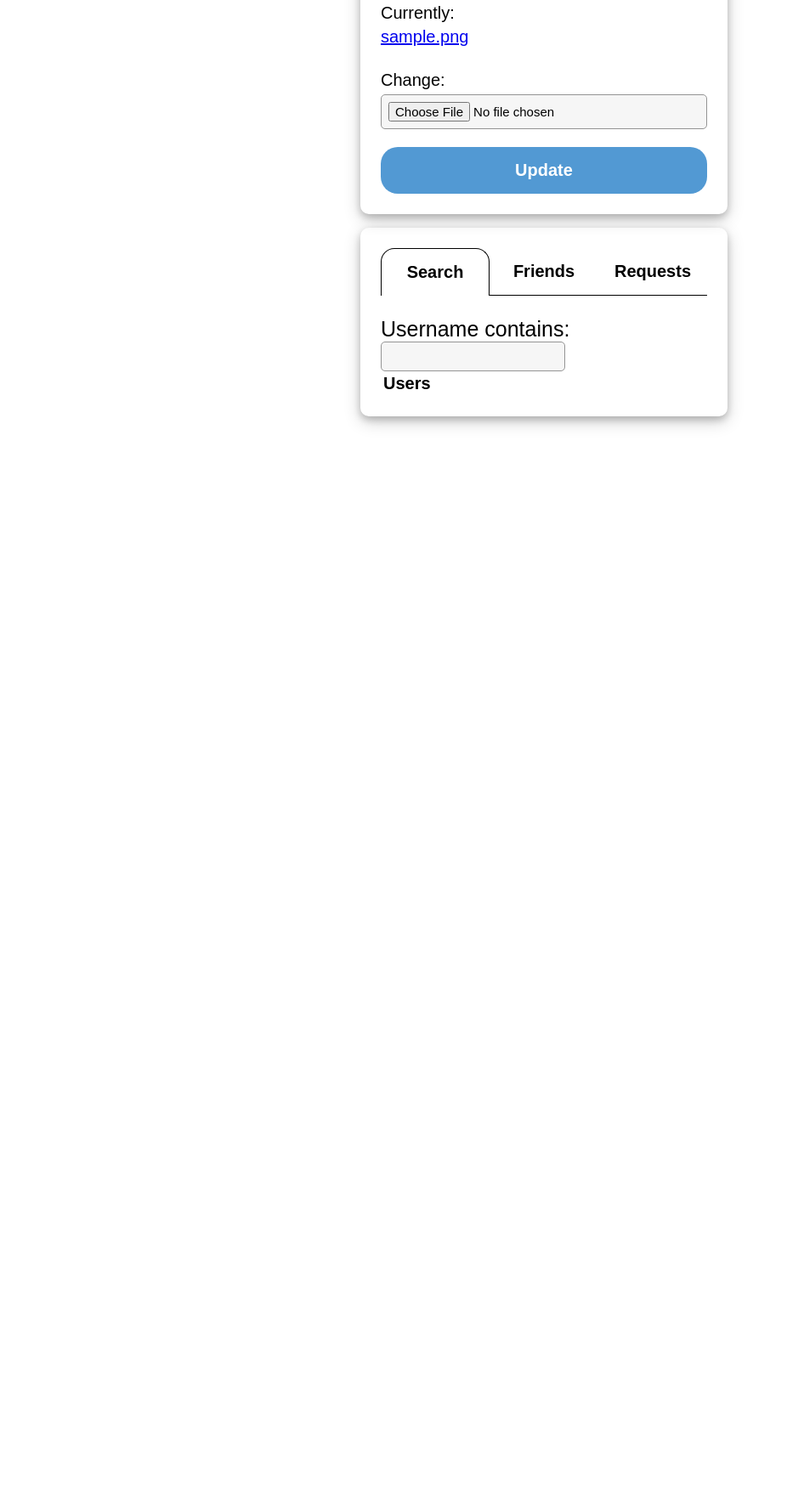
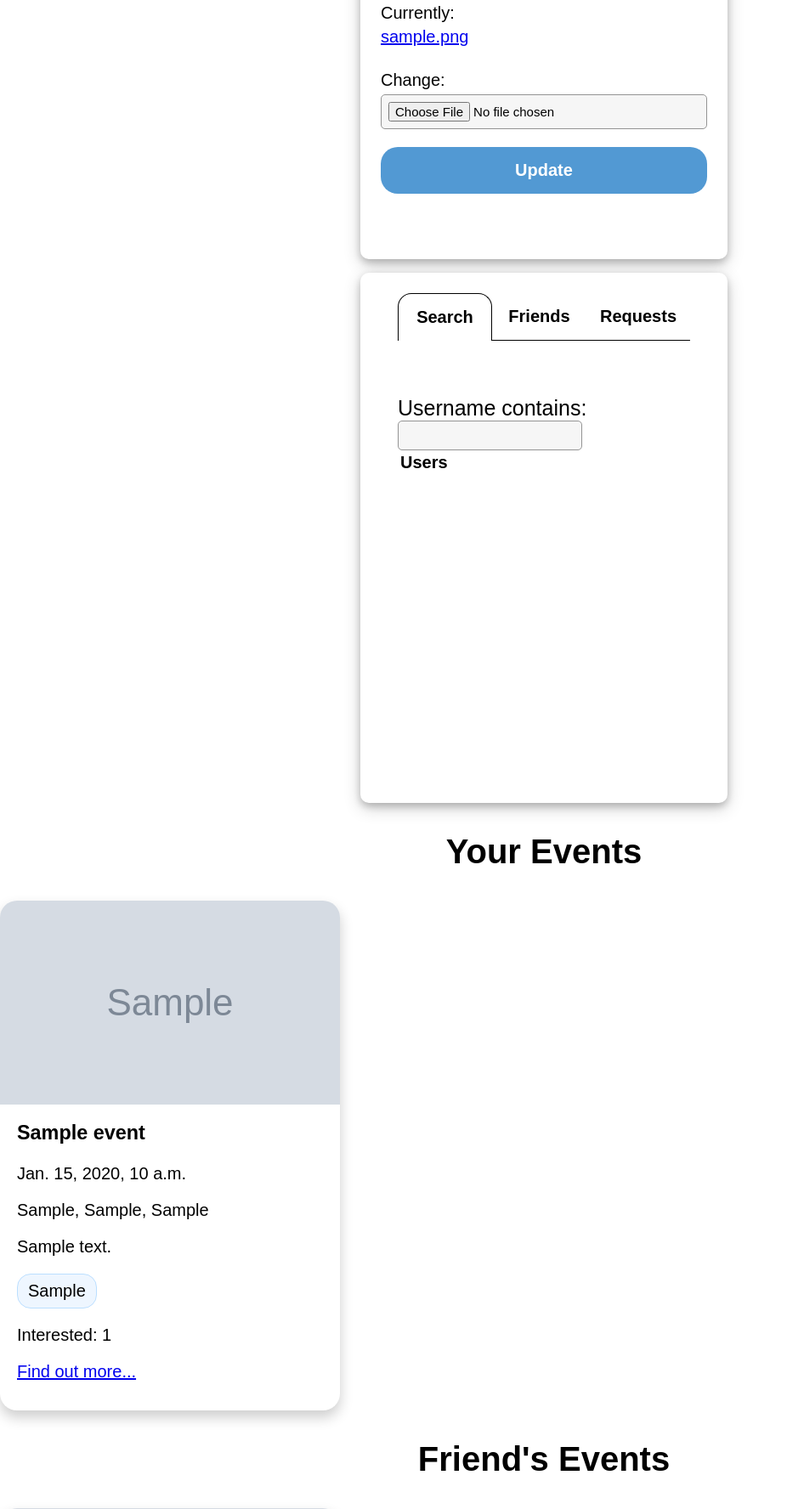
Before and after one commit to JamesDownes5/Social, a Django app: page /account/ in a window 1280 px wide. Shown: the part 703-2479 px from the top of the page at 85% size, without its empty margins (0-926 px from the left). Before the commit the page ends 1205 px from the top, so only its background shows below. Run offline with Django 4.2, Linux system fonts and the light colour scheme; a user stored in the database is signed in; tables that the repository leaves empty hold one stand-in row (values such as "Sample post"); grey boxes marked "Sample" are stand-in pictures; lists and menus that the app fills with data are empty.

Commit message:
Attendance system completed!

```diff
--- a/social/core/models.py
+++ b/social/core/models.py
@@ -28,7 +28,7 @@
         return reverse('event', kwargs={'pk': self.pk})
 
 class Attendee(models.Model):
-    event = models.ForeignKey(Event, on_delete=models.CASCADE)
+    event = models.ForeignKey(Event, on_delete=models.CASCADE, related_name="event")
     user = models.ForeignKey(User, on_delete=models.CASCADE)
 
 class Profile(models.Model):
--- a/social/core/templates/core/account.html
+++ b/social/core/templates/core/account.html
@@ -5,6 +5,7 @@
 {% block imports %}
 <link rel="stylesheet" href={% static 'core/charles.css' %} />
 <link rel="stylesheet" href={% static 'core/account.css' %} />
+<link rel="stylesheet" href={% static 'core/card.css' %} />
 {% endblock %}
 
 {% block content %}
@@ -111,5 +112,65 @@
   </div>
 </div>
 
+<h1>Your Events</h1>
+
+<div id="events-container">
+  {% for event in userEvents %}
+  <div class="card" data-link="/event/{{ event.id }}">
+      <img src={{ event.image.url }} style="width:100%">
+      <div>
+          <h3>{{ event.title }}</h6>
+              <p>{{ event.datetime }}</p>
+              <p>
+                  {{ event.street }},
+                  {{ event.area }},
+                  {{ event.city }}
+              </p>
+              <p>{{ event.desc }}</p>
+
+              <div id="tags">
+                  {% for tag in event.tags %}
+                  <div class="tag">{{ tag }}</div>
+                  {% endfor %}
+              </div>
+
+              <p>Interested: {{ event.attendance }}</p>
+
+              <a href="event/{{ event.id }}">Find out more...</a>
+      </div>
+  </div>
+  {% endfor %}
+</div>
+
+<h1>Friend's Events</h1>
+
+<div id="events-container">
+  {% for event in friendEvents %}
+  <div class="card" data-link="/event/{{ event.id }}">
+      <img src={{ event.image.url }} style="width:100%">
+      <div>
+          <h3>{{ event.title }}</h6>
+              <p>{{ event.datetime }}</p>
+              <p>
+                  {{ event.street }},
+                  {{ event.area }},
+                  {{ event.city }}
+              </p>
+              <p>{{ event.desc }}</p>
+
+              <div id="tags">
+                  {% for tag in event.tags %}
+                  <div class="tag">{{ tag }}</div>
+                  {% endfor %}
+              </div>
+
+              <p>Interested: {{ event.attendance }}</p>
+
+              <a href="event/{{ event.id }}">Find out more...</a>
+      </div>
+  </div>
+  {% endfor %}
+</div>
+
 <script src={% static 'core/script.js' %}></script>
 {% endblock %}
--- a/social/core/views.py
+++ b/social/core/views.py
@@ -29,9 +29,9 @@
             query = self.request.GET.get('search')
             object_list = Event.objects.filter(title__icontains=(query))
             if query[0:2] == '%23':
-                object_list = Event.objects.filter(title__icontains=(query)).order_by(sort_by)
+                object_list = Event.objects.filter(title__icontains=(query))
             else:
-                object_list = Event.objects.filter(tags__icontains=(query)).order_by(sort_by)
+                object_list = Event.objects.filter(tags__icontains=(query))
 
         elif 'sort' in self.request.GET:
             sort_by = self.request.GET.get('sort')
@@ -155,11 +155,21 @@
         profile_form = ProfileUpdateForm(instance=request.user.profile)
     all_friend_requests = Friend_Request.objects.filter(to_user = request.user.profile)
     allusers = get_user_model().objects.all()
-    current = Profile.objects.get(id= request.user.id)
+    current = Profile.objects.get(id=request.user.id)
     friends = current.friends.all()
     friend_filter = FriendFilter(request.GET,queryset=allusers)
     allusers = friend_filter.qs
-    personalEvents = Event
+    userEvents = Event.objects.filter(event__in=Attendee.objects.filter(user=request.user))
+    friendEvents = []
+    for friend in friends:
+        friendEvents += Event.objects.filter(event__in=Attendee.objects.filter(user=friend))
+
+    print(friendEvents)
+    for event in userEvents:
+            event.tags = event.tags.split()
+
+    for event in friendEvents:
+            event.tags = event.tags.split()
 
     context = {
         'update_form': update_form,
@@ -167,8 +177,9 @@
         'allrequests': all_friend_requests,
         "allusers": allusers,
         "friend_filter": friend_filter,
-        "friends": friends
-
+        "friends": friends,
+        "userEvents": userEvents,
+        "friendEvents" : friendEvents
     }
     return render(request, 'core/account.html', context)
 
```
